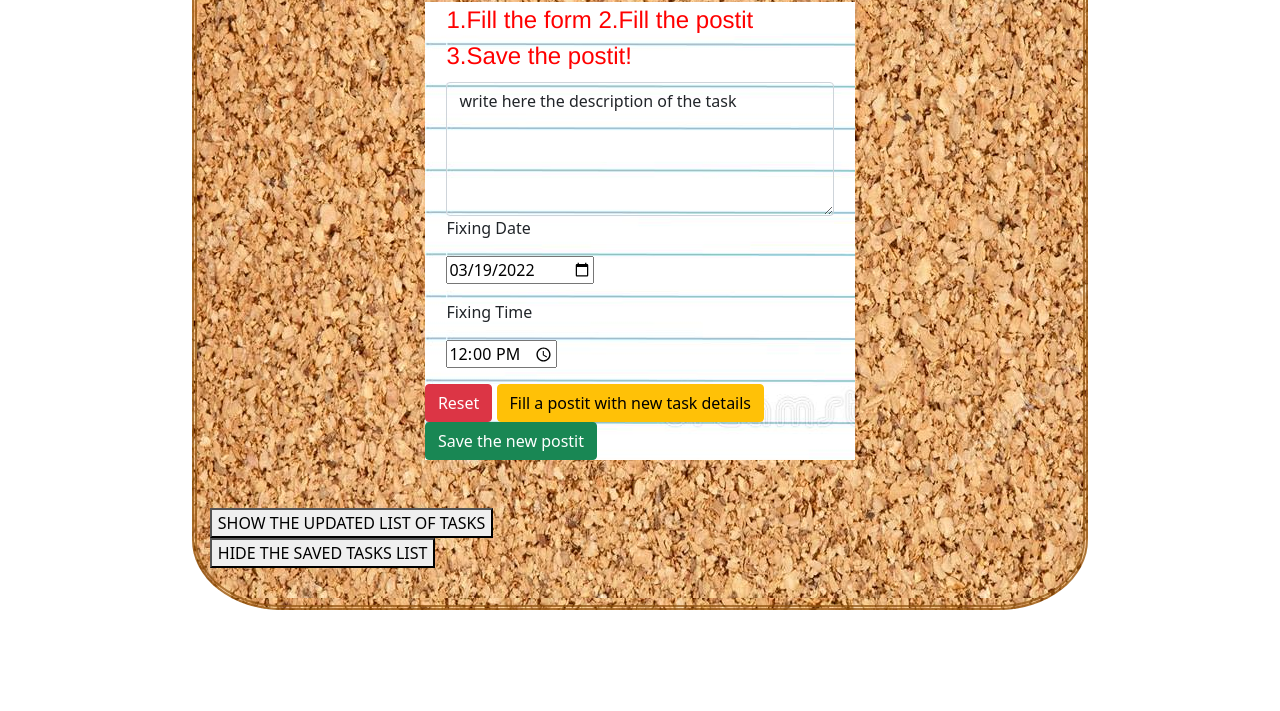
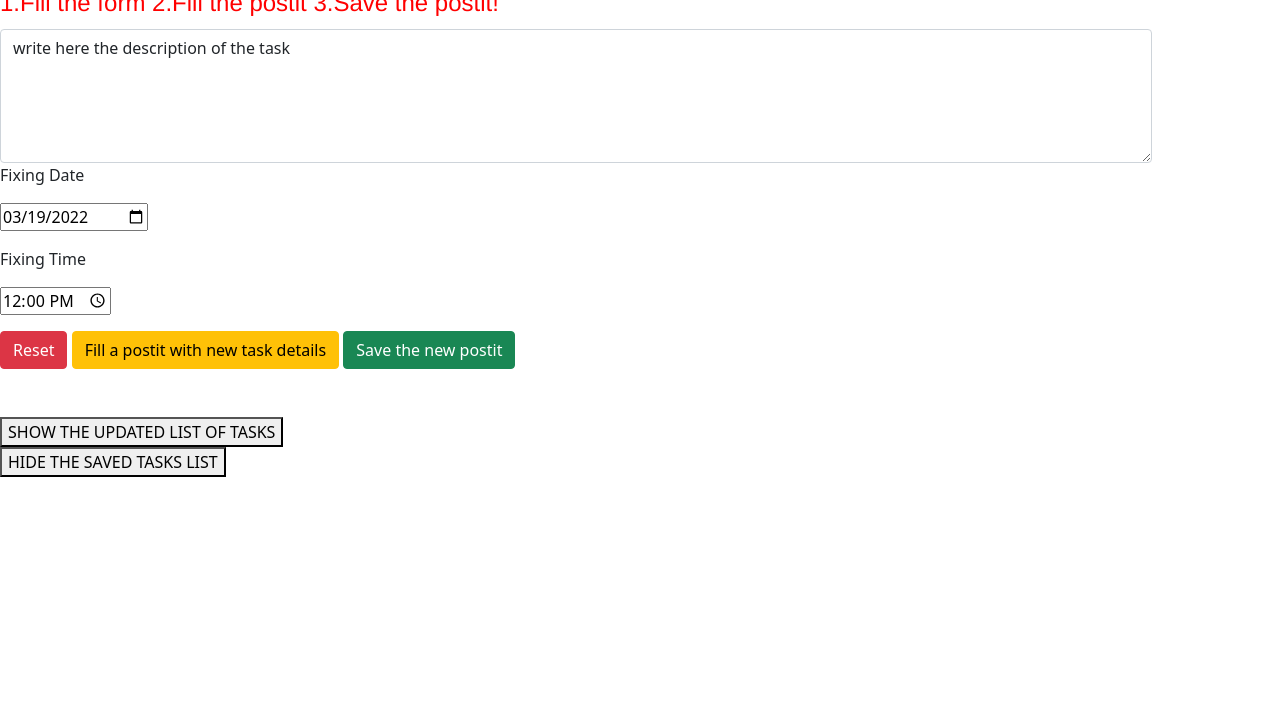
Before and after one commit to dinabet/TaskBoardDinabet, a plain HTML site: page index.html in a window 1280 px wide. Shown: the part 89-800 px from the top of the page. Drawn offline with nearby package versions, Linux system fonts and the light colour scheme.

Commit message:
Update index.html

```diff
--- a/index.html
+++ b/index.html
@@ -8,7 +8,7 @@
     <link href="https://cdn.jsdelivr.net/npm/bootstrap@5.1.3/dist/css/bootstrap.min.css" rel="stylesheet"
      integrity="sha384-1BmE4kWBq78iYhFldvKuhfTAU6auU8tT94WrHftjDbrCEXSU1oBoqyl2QvZ6jIW3" crossorigin="anonymous">
 </head>
-<link href="myStyle.css" rel="stylesheet">
+<link href="myStyle.css" >
 
 
 
```
